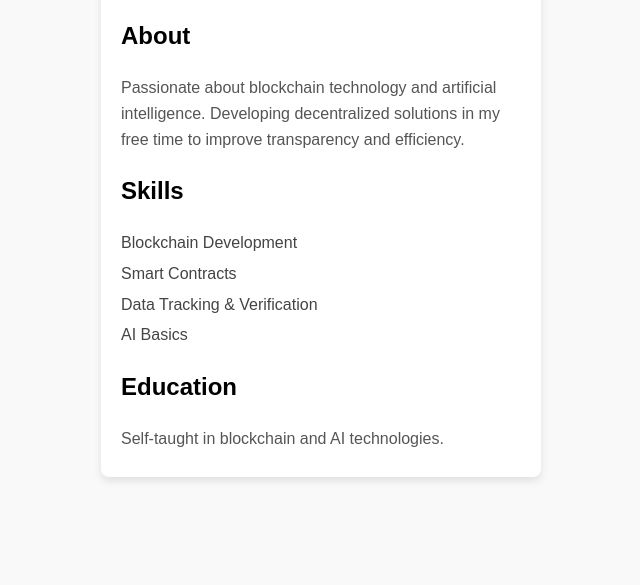
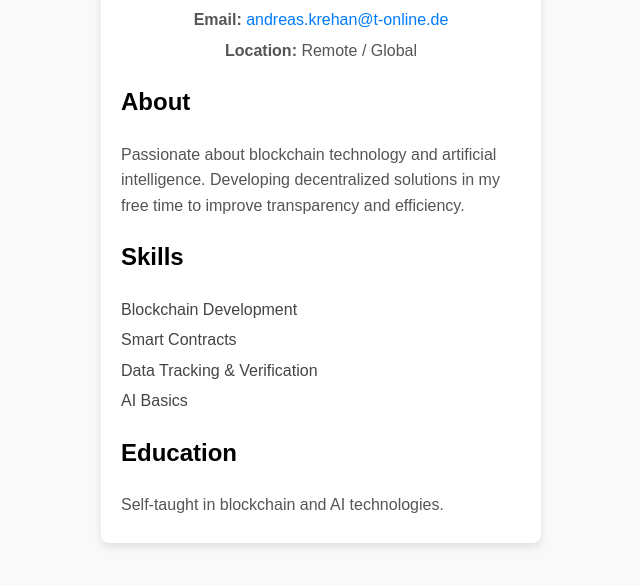
Before and after one commit to broski001/cv, a plain HTML site: page index.html in a window 1280 px wide. Shown: the part 171-756 px from the top of the page, without its empty margins (319-959 px from the left). Drawn offline with Linux system fonts and the light colour scheme.

Commit message:
Update index.html

```diff
--- a/index.html
+++ b/index.html
@@ -40,6 +40,17 @@
         .header {
             text-align: center;
         }
+        .contact {
+            margin-top: 10px;
+            text-align: center;
+        }
+        .contact a {
+            color: #007BFF;
+            text-decoration: none;
+        }
+        .contact a:hover {
+            text-decoration: underline;
+        }
     </style>
 </head>
 <body>
@@ -48,6 +59,11 @@
     <div class="header">
         <h1>Andreas Krehan</h1>
         <p>Blockchain Enthusiast & Technology Innovator</p>
+    </div>
+
+    <div class="contact">
+        <p><strong>Email:</strong> <a href="mailto:andreas.krehan@t-online.de">andreas.krehan@t-online.de</a></p>
+        <p><strong>Location:</strong> Remote / Global</p>
     </div>
 
     <h2>About</h2>
```
